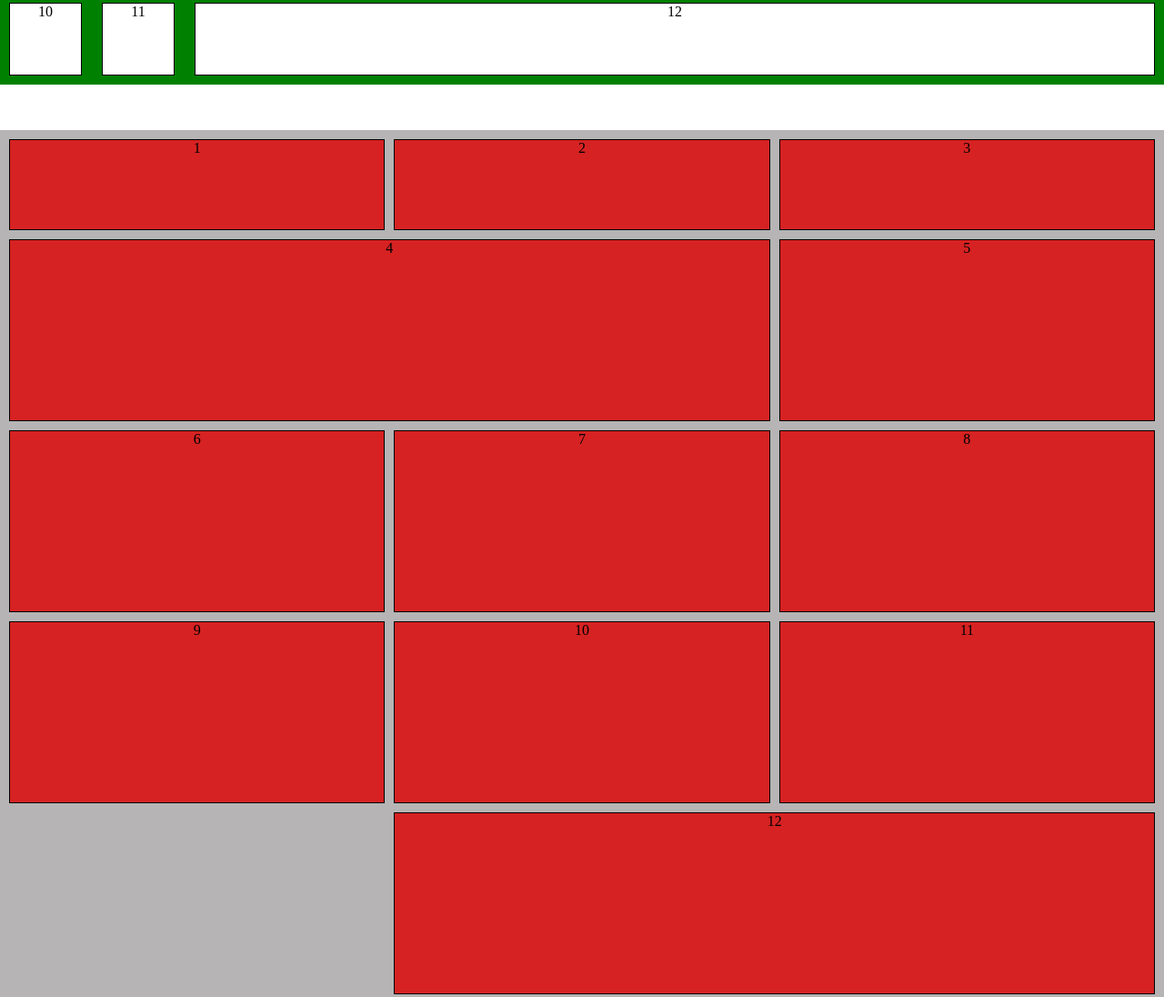
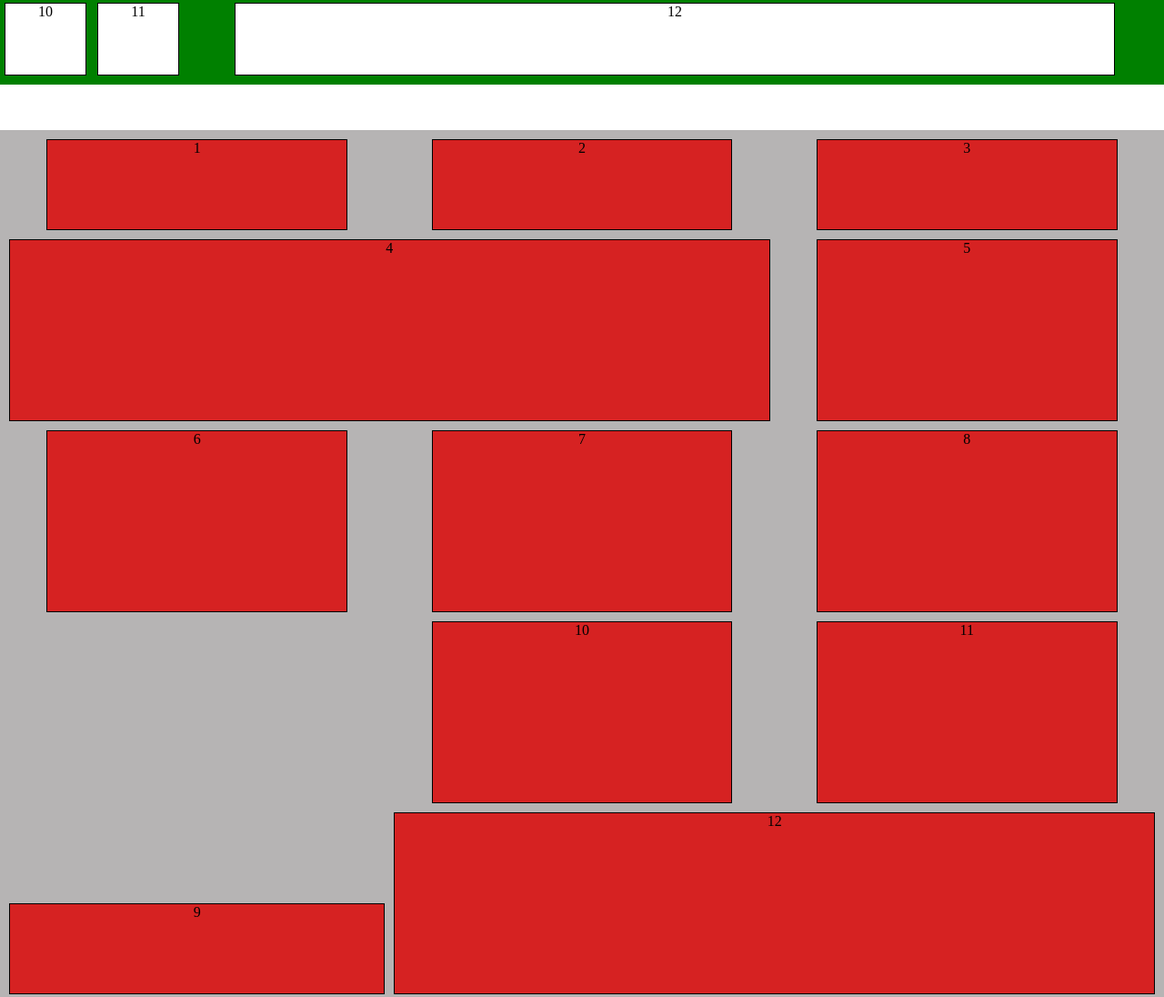
Before and after one commit to magacula/WebDevPractice-, a plain HTML site: page grid.html in a window 1280 px wide. Shown: the part 287-1383 px from the top of the page at 91% size. Drawn offline with Linux system fonts and the light colour scheme.

Commit message:
added properties: justify-self, align-self, and justify-items to practice grids

```diff
--- a/grid.html
+++ b/grid.html
@@ -29,13 +29,15 @@
         grid-template-rows: 50px;
         grid-auto-rows: 100px;
         /* grid-auto-rows: minmax(150px, auto); */
+
+        justify-items: center; /* use if we want to align all of our grid items the same horizontally */
       }
 
       .grid-item {
+        width: 90%;
         background-color: white;
         border: 1px solid black;
         margin: 10px;
-
         text-align: center;
       }
 
@@ -45,7 +47,6 @@
         margin-bottom: 100px;
         padding: 10px;
         background-color: rgb(182, 180, 180);
-
         grid-gap: 10px;
 
         /* fr means one FRACTION of the space in the container */
@@ -57,9 +58,11 @@
       }
 
       .item {
+        width: 80%;
         background-color: rgb(214, 34, 34);
         border: 1px solid black;
         text-align: center;
+        justify-self: center; /* allows us to align items horizontally within the cells of our grid */
       }
 
       .item-4 {
@@ -72,6 +75,17 @@
         /* can do the same thing above with: */
         grid-column-start: 1; /* starts item at vertical line 1 of grid */
         grid-column-end: 3; /* ends item at vertical line 3 of grid */
+      }
+
+      .item-9 {
+        height: 100px;
+        background-color: rgb(214, 34, 34);
+        border: 1px solid black;
+        text-align: center;
+        align-self: end; /* just like how we can align items horizontally with justify-self, we can do the same vertically */
+
+        /* You can can allow an item to consume multiple rows as well, like how we did with grid-columns */
+        grid-row: 4 / 6;
       }
 
       .item-12 {
@@ -102,7 +116,6 @@
       }
 
       .my-grid-item {
-        align-content: center;
         /* background-color: rgb(74, 148, 190); */
       }
 
@@ -137,7 +150,7 @@
       <div class="item">6</div>
       <div class="item">7</div>
       <div class="item">8</div>
-      <div class="item">9</div>
+      <div class="item-9">9</div>
       <div class="item">10</div>
       <div class="item">11</div>
       <div class="item-12">12</div>
```
